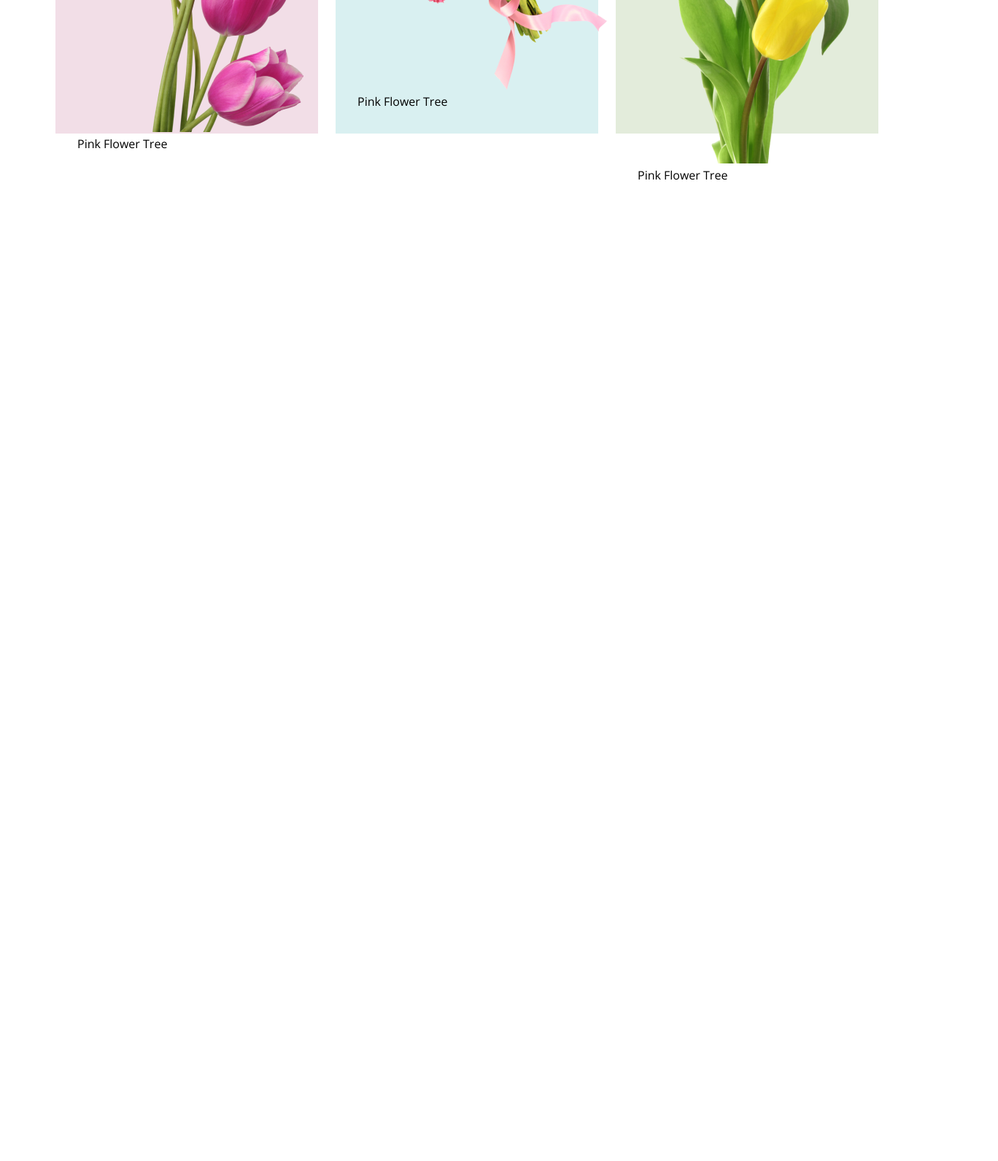
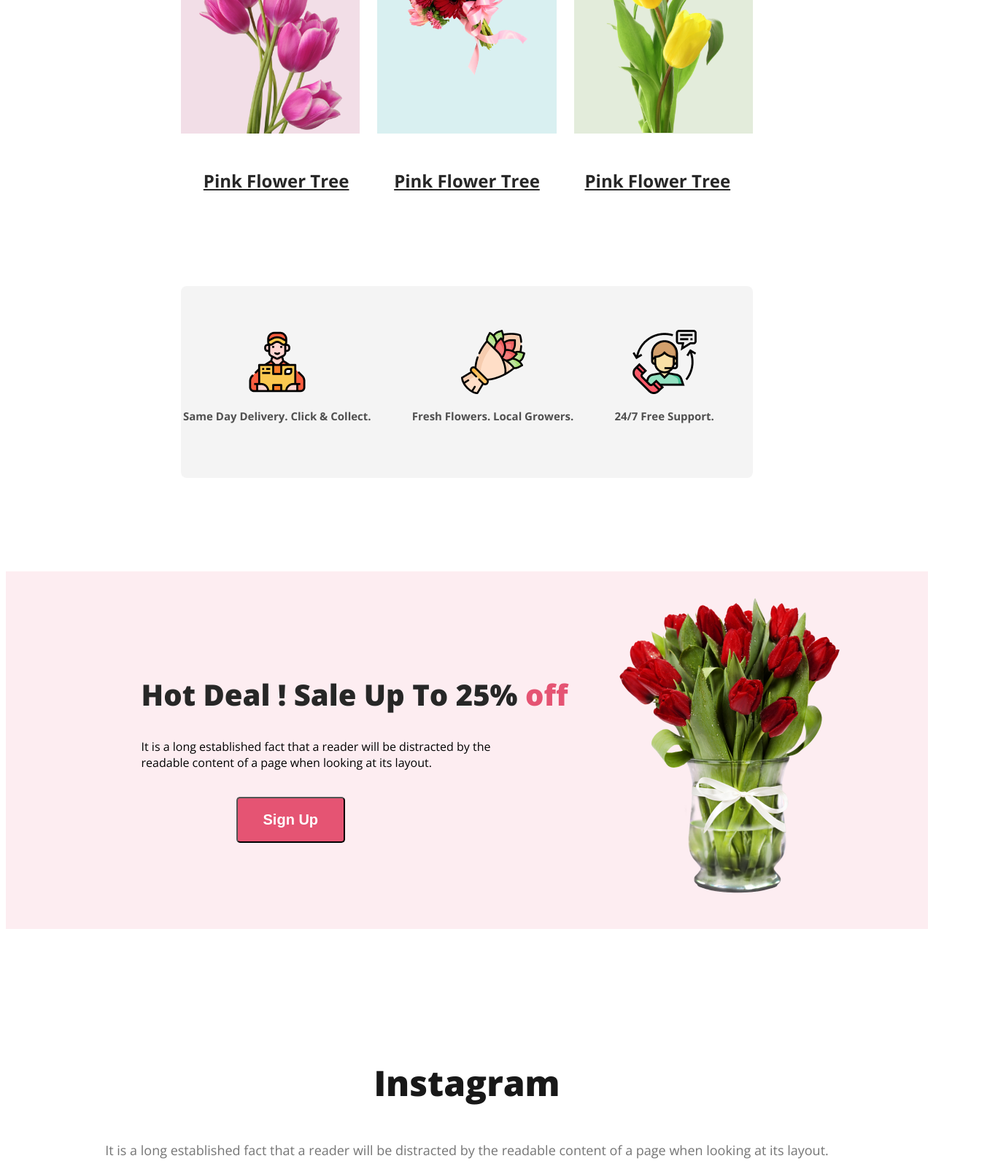
Before and after one commit to f1ddlehead/flower-shop-assignment, a plain HTML site: page index.html in a window 1280 px wide. Shown: the part 1540-3131 px from the top of the page at 73% size, 1368 px wide, since content can reach past the window. Before the commit the page ends 1791 px from the top, so only its background shows below. Drawn offline with nearby package versions, Linux system fonts and the light colour scheme.

Commit message:
added thehot deals and instagram section

```diff
--- a/index.html
+++ b/index.html
@@ -32,26 +32,67 @@
             <p class="section-description">It is a long established fact that a reader will be distracted by the readable content of a page when looking at its layout.</p>
             <div class="featured-image-container">
                 <div class="rectangle" id="violet">
-                    <img id="lily-flower" src="images/pngwing 6.png" alt="flower" class="flower-image">
-                    <figcaption>Pink Flower Tree</figcaption>
                 </div>
 
                 <div class="rectangle" id="cyan">
-                    <img id="buque-flower" src="images/pngwing 5.png" alt="flower" class="flower-image">
-                    <figcaption>Pink Flower Tree</figcaption>
                 </div>
 
                 <div class="rectangle" id="tea">
-                    <img id="yellow-flower" src="images/pngwing 7.png" alt="flower" class="flower-image">
-                    <figcaption>Pink Flower Tree</figcaption>
                 </div>
             </div>
+            <div class="caption-container">
+                <div class="caption-name">
+                    <figcaption><a href="">Pink Flower Tree</a></figcaption>
+                </div>
+                <div class="caption-name">
+                    <figcaption><a href="">Pink Flower Tree</a></figcaption>
+                </div>
+                <div class="caption-name">
+                    <figcaption><a href="">Pink Flower Tree</a></figcaption>
+                </div>
+            </div>
+            <footer class="feedback">
+                <div class="feedback-container">
+                    <div class="feedback-info">
+                        <img class="feedback-img"  src="images/Group 57.png" alt="delivery-man">
+                        <p class="feedback-description">Same Day Delivery. Click & Collect.</p>
+                    </div>
+                    <div class="feedback-info">
+                        <img class="feedback-img" src="images/Group 58.png" alt="flowers">
+                        <p class="feedback-description">Fresh Flowers. Local Growers.</p>
+                    </div>
+                    <div class="feedback-info">
+                        <img  class="feedback-img" src="images/Group 59.png" alt="call-center">
+                        <p class="feedback-description">24/7 Free Support.</p>
+                    </div>
+                </div>
+
+            </footer>
         </section>
         <section>
-
+            <header class="hot-deal">
+                <div class="hot-deal-banner">
+                    <div class="deal-banner-content">
+                        <h1 class="deal-banner-title">
+                            Hot Deal ! Sale Up To 25% <span class="text-primary">off</span>
+                        </h1>
+                        <p class="deal-banner-message">
+                            It is a long established fact that a reader will be distracted by the <br>readable content of a page when looking at its layout.
+                        </p>
+                        <button class="primary-btn" id="signup-btn">Sign Up</button>
+                    </div>
+                    <img class="deal-rose" src="images/pngwing 8.png" alt="flower">
+                </div>
         </section>
-        <section>
-
+        <section class="about">
+            <h3 class="section-title">Instagram</h3>
+            <p class="section-description">It is a long established fact that a reader will be distracted by the readable content of a page when looking at its layout.</p>
+            <div class="insta-image-container">
+                <div class="insta-image"><img class="insta" src="images/Flower 01.png" alt="flower"></div>
+                <div class="insta-image"><img class="insta" src="images/Rectangle 4.png" alt="flower"></div>
+                <div class="insta-image"><img class="insta" src="images/Rectangle 5.png" alt="flower"></div>
+                <div class="insta-image"><img class="insta" src="images/Rectangle 6.png" alt="flower"></div>
+            </div>
         </section>
     </main>
     <footer>
--- a/styles/styles.css
+++ b/styles/styles.css
@@ -73,6 +73,25 @@ main {
   margin-right: 240px;
 }
 
+.caption-container {
+  display: flex;
+  justify-content: space-around;
+  margin-top: 48px;
+  margin-left: 240px;
+  margin-right: 240px;
+}
+
+figcaption {
+  color: #272727;
+  text-align: center;
+  font-size: 24px;
+  font-weight: 700;
+}
+
+a {
+  color: #272727;
+}
+
 .rectangle {
   border-radius: 300px 300px 0px 0px;
   padding: 30px;
@@ -81,9 +100,106 @@ main {
   background: rgba(167, 33, 98, 0.15);
 }
 
+#violet {
+  background-image: url(../images/pngwing\ 6.png);
+  background-repeat: no-repeat;
+  background-position: bottom center;
+  background-size: 80%;
+}
+
 #cyan {
   background: rgba(5, 151, 160, 0.15);
+  background-image: url(../images/pngwing\ 5.png);
+  background-repeat: no-repeat;
+  background-size: 80%;
+  background-position: bottom center;
+  background-position-y: 70%;
 }
 #tea {
   background: #477d1126;
+  background-image: url(../images/pngwing\ 7.png);
+  background-size: 80%;
+  background-repeat: no-repeat;
+  background-position: bottom center;
 }
+
+.feedback {
+  margin: 128px 240px;
+  border-radius: 8px;
+  background: rgba(39, 39, 39, 0.05);
+}
+
+.feedback-container {
+  display: flex;
+  justify-content: space-around;
+  padding: 60px 0px 60px 0px;
+}
+
+.feedback-info {
+  text-align: center;
+  padding-right: 50px;
+}
+
+.feedback-image {
+  align-content: space-around;
+}
+
+.feedback-description {
+  color: rgba(39, 39, 39, 0.8);
+  text-align: center;
+  font-size: 15px;
+  font-weight: 600;
+}
+
+/* Hot Deal Section */
+
+.text-primary {
+  color: #e55473;
+}
+.deal-banner-title {
+  color: #272727;
+  font-size: 40px;
+  font-weight: 800;
+}
+
+.hot-deal-banner {
+  padding: 30px 30px 40px 120px;
+  display: flex;
+  align-items: center;
+  justify-content: space-between;
+}
+
+.deal-banner-content {
+  margin: 0 auto;
+}
+.deal-banner-message {
+  margin-top: 20px;
+  text-align: justify;
+}
+
+#signup-btn {
+  margin-top: 20px;
+  margin-left: 130px;
+}
+
+.deal-rose {
+  margin-right: 80px;
+}
+.hot-deal {
+  background: rgba(229, 84, 115, 0.1);
+}
+
+/* Instagram Style Section */
+.insta-image-container {
+  display: flex;
+  gap: 30px;
+  margin-top: 48px;
+  margin-left: 150px;
+  margin-right: 30px;
+  align-items: center;
+}
+
+.insta {
+  width: 280px;
+  height: 300px;
+}
```
